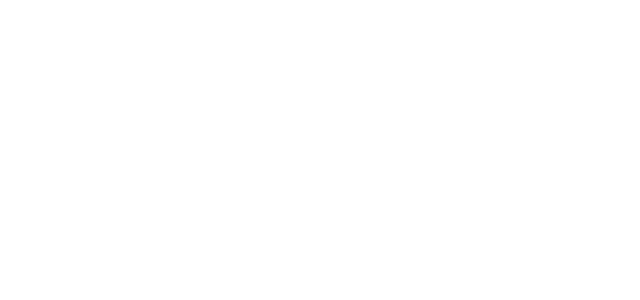
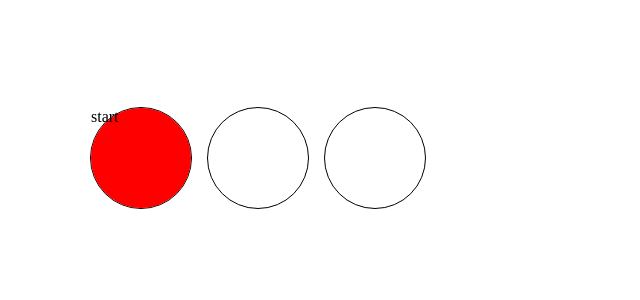
Before and after one commit to ArmanAproyan/test, a React (Vite) app: page / in a window 1280 px wide. Shown: the top 300 px of the page, without its empty margins (0-640 px from the left). Built offline with nearby package versions, Linux system fonts and the light colour scheme.

Commit message:
add trello

```diff
--- a/src/components/Lesson.tsx
+++ b/src/components/Lesson.tsx
@@ -1,16 +1,70 @@
-import { useEffect } from "react"
+import { useEffect, useState } from 'react';
+import style from './style.module.css';
+
+interface Itrello {
+  id: number;
+  text: string;
+  completed: boolean;
+}
+
 const Lesson = () => {
+  const [trello, setTrello] = useState<Itrello[]>([
+    { id: 1, text: 'start', completed: true },
+    { id: 2, text: 'processing', completed: false },
+    { id: 3, text: 'finish', completed: false }
+  ]);
 
-  useEffect(() => {
-    console.log('rerender')
-  },[]);
+  const [draggingIndex, setDraggingIndex] = useState<number | null>(null);
 
+  const handleDragStart = (e: React.DragEvent<HTMLDivElement>, index: number) => {
+    setDraggingIndex(index);
+    e.dataTransfer.effectAllowed = 'move';
+  };
 
+  const handleDrop = (e: React.DragEvent<HTMLDivElement>, index: number) => {
+    e.preventDefault();
+    if (draggingIndex === null) return;
+
+    const updatedTrello = trello.map((item, i) => ({
+      ...item,
+      completed: i === index ? true : false,
+    }));
+
+    setTrello(updatedTrello);
+    setDraggingIndex(null);
+  };
+
+  const handleDragOver = (e: React.DragEvent<HTMLDivElement>) => {
+    e.preventDefault();
+  };
+
+  const handleDragEnd = () => {
+    setDraggingIndex(null);
+  };
 
   return (
-    <div>
-   </div>
-  )
-}
+    <div className={style.global}>
+      {trello.map((val, index) => (
+        <div
+          key={val.id}
+          draggable
+          className={style.tasks}
+          onDragStart={(e) => handleDragStart(e, index)}
+          onDrop={(e) => handleDrop(e, index)}
+          onDragOver={handleDragOver}
+          onDragEnd={handleDragEnd}
+        >
+          {val.completed && (
+            <div
+              className={draggingIndex === index ? style.card_active : style.card}
+            >
+              {val.text}
+            </div>
+          )}
+        </div>
+      ))}
+    </div>
+  );
+};
 
-export default Lesson
+export default Lesson;
--- a/src/components/style.module.css
+++ b/src/components/style.module.css
@@ -0,0 +1,31 @@
+
+
+
+.global {
+    width: 500px;
+    height: 300px;
+    display: flex;
+    justify-content: center;
+    align-items: center;
+    gap: 15px;
+}
+
+.tasks {
+    width: 100px;
+    height: 100px;
+    border: 1px solid black;
+    border-radius: 50%;
+    position: relative;
+
+}
+
+.card, .card_active {
+    width: 100%;
+    height: 100%;
+    background-color: red;
+    border-radius: 50%;
+}
+
+.card_active {
+    background-color: rgb(151, 72, 72);
+}
```
